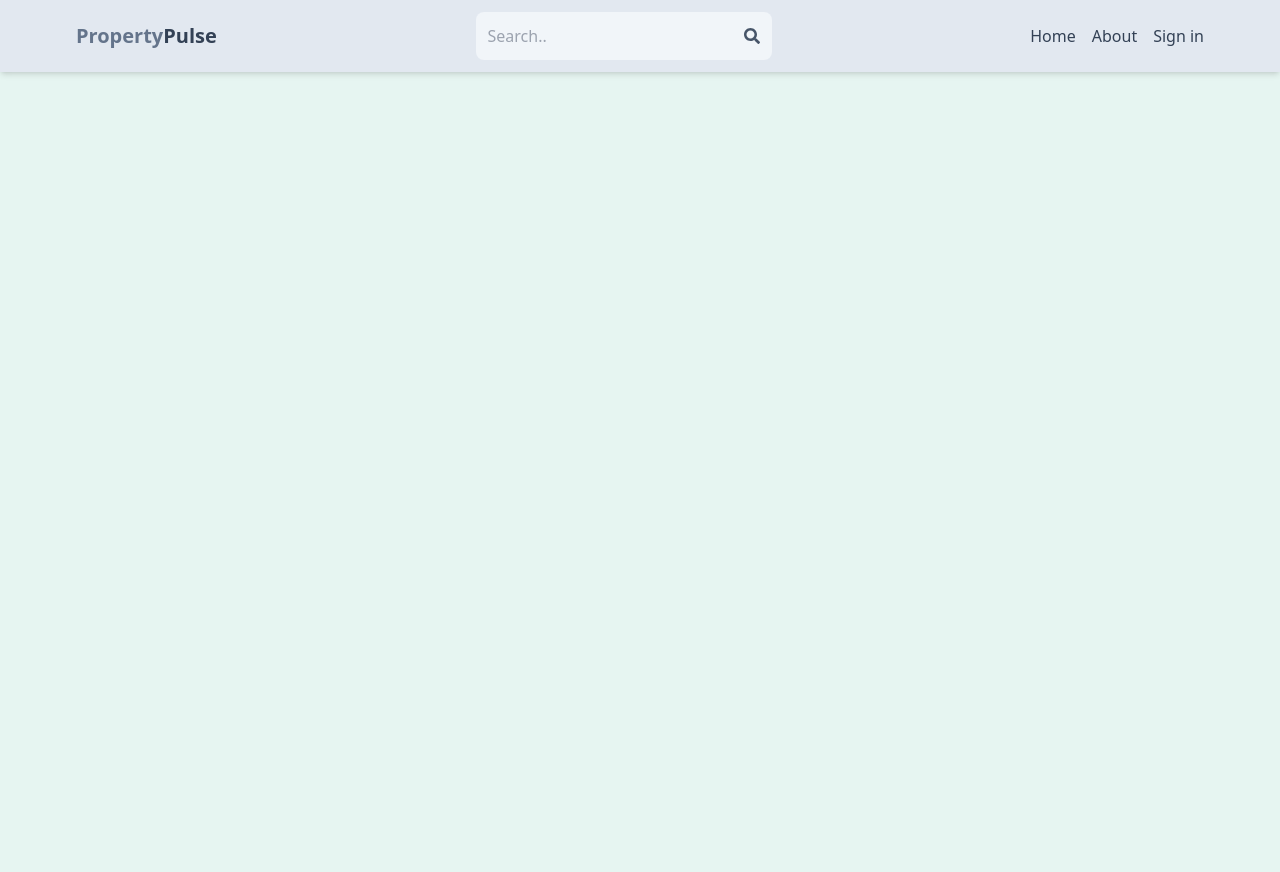
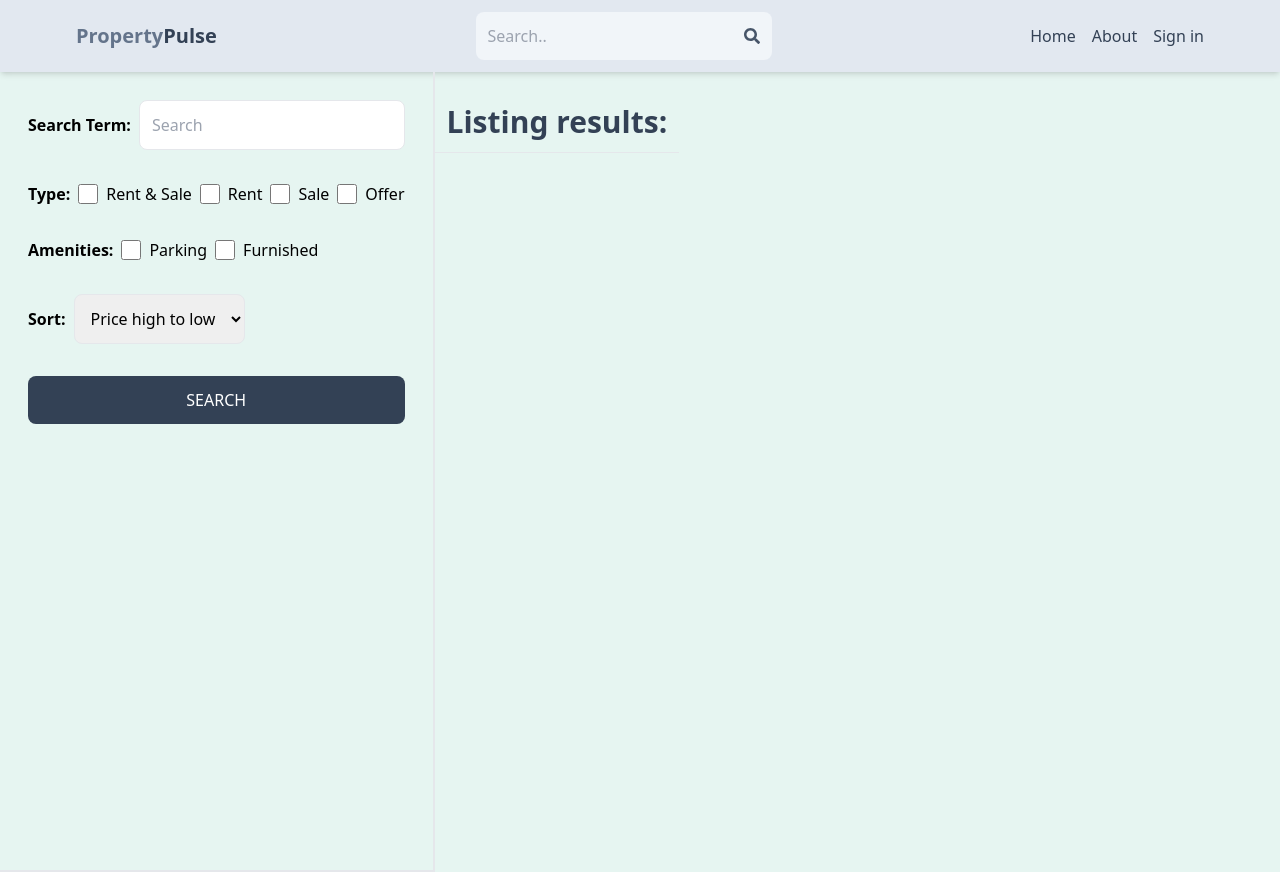
Before and after one commit to ankitadhakad/Project, a React (Vite) app in the folder client/: page /search in a window 1280 px wide. Before the commit the page ends 800 px from the top, so only its background shows below. Built offline with nearby package versions, Linux system fonts and the light colour scheme; no server answers.

Commit message:
create search page ui

```diff
--- a/client/src/App.jsx
+++ b/client/src/App.jsx
@@ -10,6 +10,7 @@
 import CreateListing from './pages/CreateListing';
 import UpdateListing from './pages/UpdateListing';
 import Listing from './pages/Listing';
+import Search from './pages/Search';
 
 export default function App() {
   return (
@@ -20,7 +21,7 @@
       <Route path='/about' element={<About/>} />
       <Route path='/sign-in' element={<SignIn/>} />
       <Route path='/sign-up' element={<SignUp/>} />
-
+      <Route path='/search' element={<Search/>} />
       <Route path ='/listings/:listingId' element ={<Listing/>} />
 
       <Route element={<PrivateRoute/>}>
--- /dev/null
+++ b/client/src/pages/Search.jsx
@@ -0,0 +1,77 @@
+import React from 'react'
+
+export default function Search() {
+  return (
+    <div className='flex flex-col md:flex-row'>
+            <div className='p-7 border-b-2 md:border-r-2 md:min-h-screen'>
+                  <form className='flex flex-col gap-8'>
+                    <div className='flex items-center gap-2 '>
+                        <label className='whitespace-nowrap font-semibold'>Search Term:</label>
+                        <input
+                        type='text'
+                        id='searchTerm'
+                        placeholder='Search'
+                        className='border rounded-lg p-3 w-full'/>
+                    </div>
+                    <div className='flex gap-2  flex-wrap items-center'>
+
+                            <label className='font-semibold'>Type:</label>
+                            <div className='flex gap-2'>
+                                <input type='checkbox' id='all' className='w-5'></input>
+                                <span>Rent & Sale</span>
+                            </div>
+
+                            <div className='flex gap-2'>
+                                <input type='checkbox' id='rent' className='w-5'></input>
+                                <span>Rent</span>
+                            </div>
+
+                            <div className='flex gap-2'>
+                                <input type='checkbox' id='sale' className='w-5'></input>
+                                <span>Sale</span>
+                            </div>
+
+                            <div className='flex gap-2'>
+                                <input type='checkbox' id='offer' className='w-5'></input>
+                                <span>Offer</span>
+                            </div>
+
+                    </div>
+
+                    <div className='flex gap-2  flex-wrap items-center'>
+
+                            <label className='font-semibold'>Amenities:</label>
+                            <div className='flex gap-2'>
+                                <input type='checkbox' id='parking' className='w-5'></input>
+                                <span>Parking</span>
+                            </div>
+
+                            <div className='flex gap-2'>
+                                <input type='checkbox' id='furnished' className='w-5'></input>
+                                <span>Furnished</span>
+                            </div>
+
+                     </div>
+
+                     <div className='flex items-center gap-2'>
+                        <label className='font-semibold'>Sort:</label>
+                        <select id='sort_order' className='border rounded-lg p-3'>
+                            <option>Price high to low</option>
+                            <option>Price low to high</option>
+                            <option>Latest</option>
+                            <option>Oldest</option>
+                        </select>
+                     </div>
+                     <button
+                     className='bg-slate-700 text-white rounded-lg p-3 uppercase hover:opacity-95'>
+                        Search
+                     </button>
+                  </form>
+            </div>
+
+             <div className=''>
+              <h1 className='text-3xl font-semibold border-b p-3 text-slate-700 mt-5'>Listing results:</h1>
+             </div>
+    </div>
+  )
+}
```
